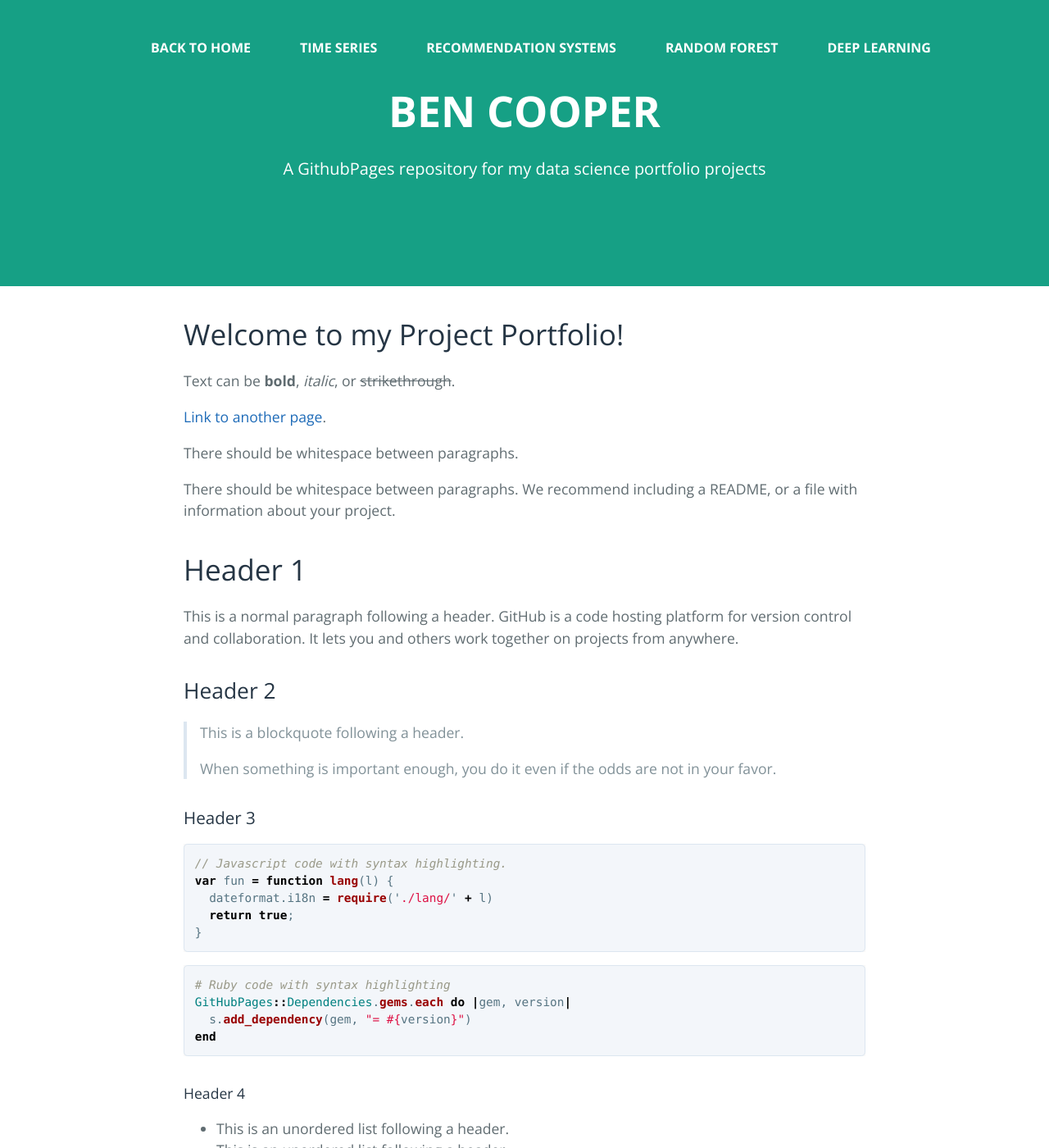
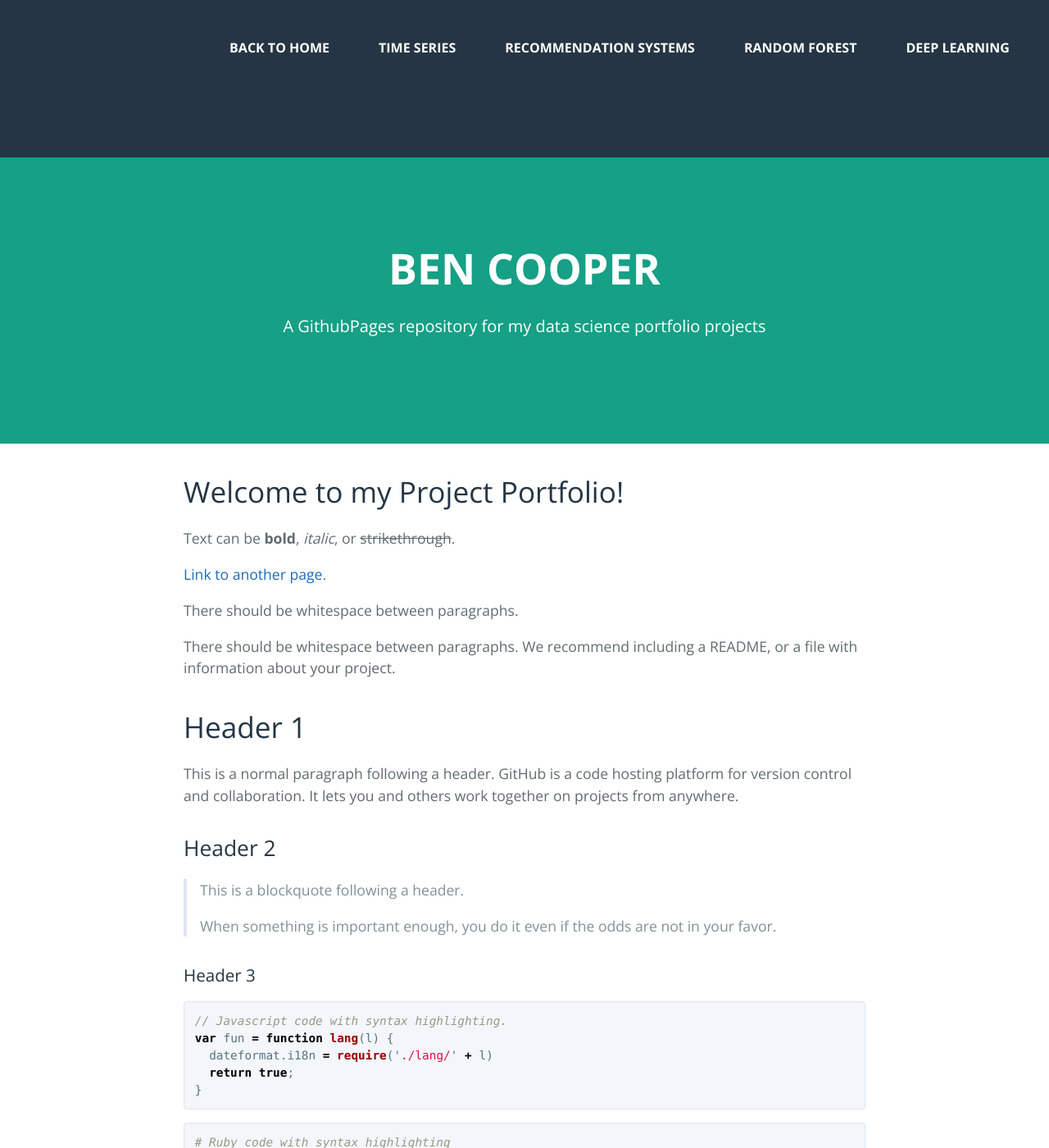
Before and after one commit to benjamin-j-cooper/benjamin-j-cooper.github.io, a Jekyll site: the page built from docs/index.md, in a window 1280 px wide and 1400 px high. Shown: the whole window at 82% size. Built offline with Jekyll 4.4.1, drawn with Linux system fonts in a browser that asks for light colours; nearby versions of some CDN libraries.

Commit message:
troubleshooting header, footer, logo

```diff
--- a/docs/_sass/jekyll-theme-cayman.scss
+++ b/docs/_sass/jekyll-theme-cayman.scss
@@ -465,6 +465,18 @@ a {
   position: sticky;
   top: 0;
   width: 100%;
+
+  @include large {
+    padding: 6rem 6rem 6rem;
+  }
+
+  @include medium {
+    padding: 4rem 4rem 4rem;
+  }
+
+  @include small {
+    padding: 2rem 1rem 2rem;
+  }
 }
 
 /* Logo */
```
